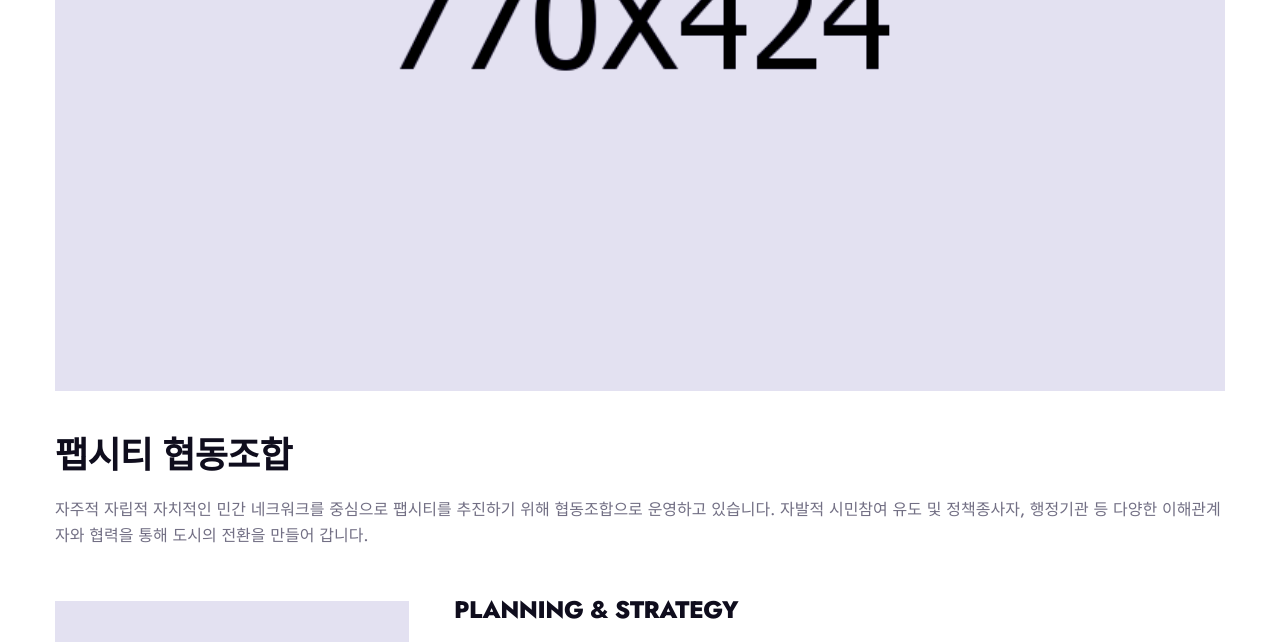
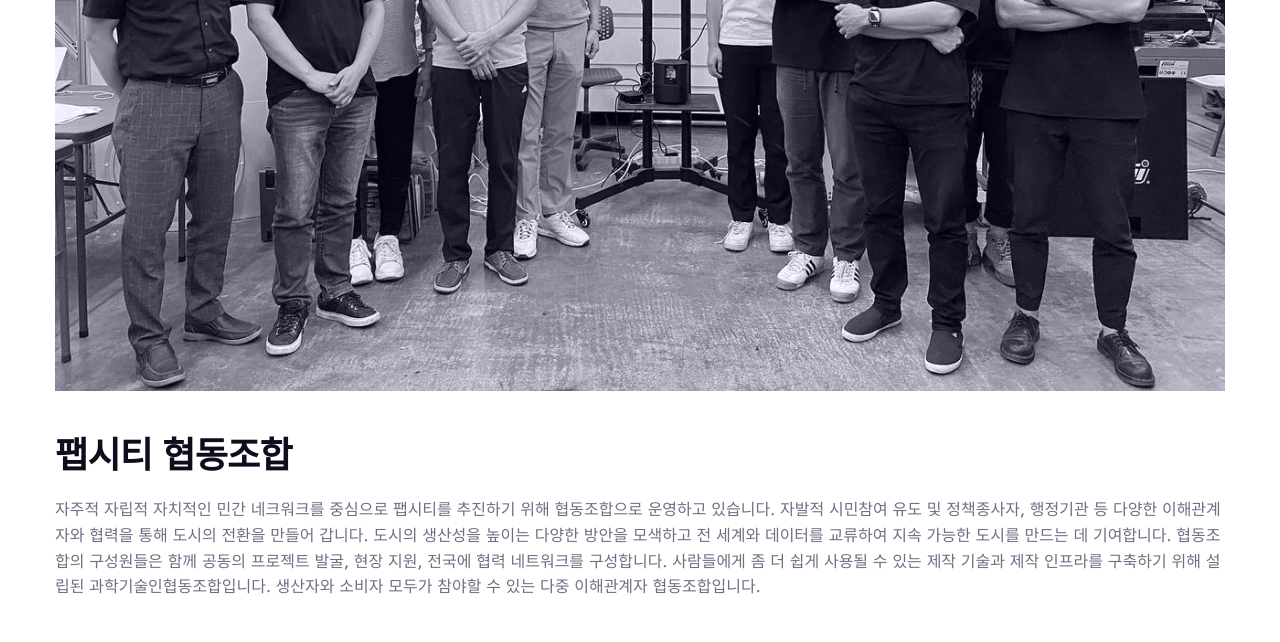
Before and after one commit to mjkga/fabcityseoul, a website: page files/services.html in a window 1280 px wide. Shown: the part 808-1450 px from the top of the page. Drawn offline with Linux system fonts and the light colour scheme; some packages are replaced by stand-ins of ours; files that its build step writes are made by us from their sources; files whose address does not match are found by name.

Commit message:
services.html page changed

```diff
--- a/files/services.html
+++ b/files/services.html
@@ -128,11 +128,18 @@
                     <div class="col-xl-12 col-lg-10">
                         <div class="services-details__left">
                             <div class="services-details__img">
-                                <img src="assets/images/services/services-details-img-1.jpg" alt="">
+                                <img src="assets/images/fabcity_union.png" alt="">
                             </div>
                             <div class="services-details__top-content">
                                 <h2 class="services-details__top-title">팹시티 협동조합</h2>
-                                <p class="services-details__top-text">자주적 자립적 자치적인 민간 네크워크를 중심으로 팹시티를 추진하기 위해 협동조합으로 운영하고 있습니다. 자발적 시민참여 유도 및 정책종사자, 행정기관 등 다양한 이해관계자와 협력을 통해 도시의 전환을 만들어 갑니다.</p>
+                                <p class="services-details__top-text">자주적 자립적 자치적인 민간 네크워크를 중심으로 팹시티를 추진하기 위해 협동조합으로 운영하고 있습니다. 자발적 시민참여 유도 및 정책종사자, 행정기관 등 다양한 이해관계자와 협력을 통해 도시의 전환을 만들어 갑니다.
+
+                                도시의 생산성을 높이는 다양한 방안을 모색하고 전 세계와 데이터를 교류하여 지속 가능한 도시를 만드는 데 기여합니다. 협동조합의 구성원들은 함께 공동의 프로젝트 발굴, 현장 지원, 전국에 협력 네트워크를 구성합니다.
+
+                                사람들에게 좀 더 쉽게 사용될 수 있는 제작 기술과 제작 인프라를 구축하기 위해 설립된 과학기술인협동조합입니다.
+
+                                생산자와 소비자 모두가 참야할 수 있는 다중 이해관계자 협동조합입니다.</p>
+
                             </div>
                             <div class="services-details__planning">
                                 <div class="services-details__planning-img">
```
Also changed, not shown: files/assets/images/fabcity_union.png (added), 3 other files.
